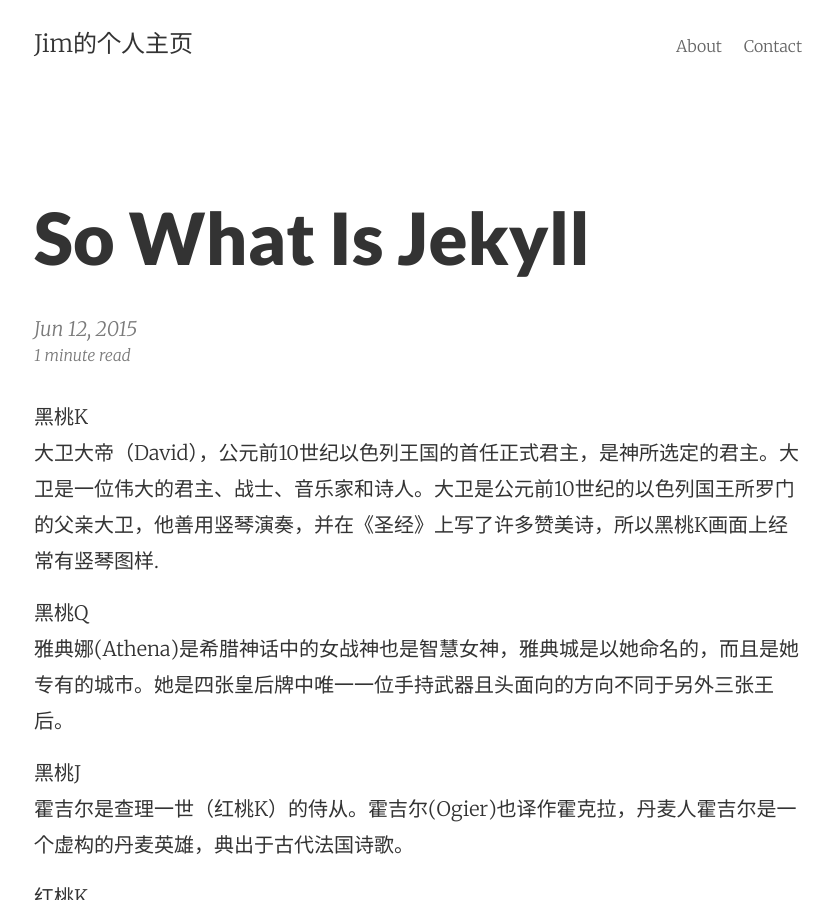
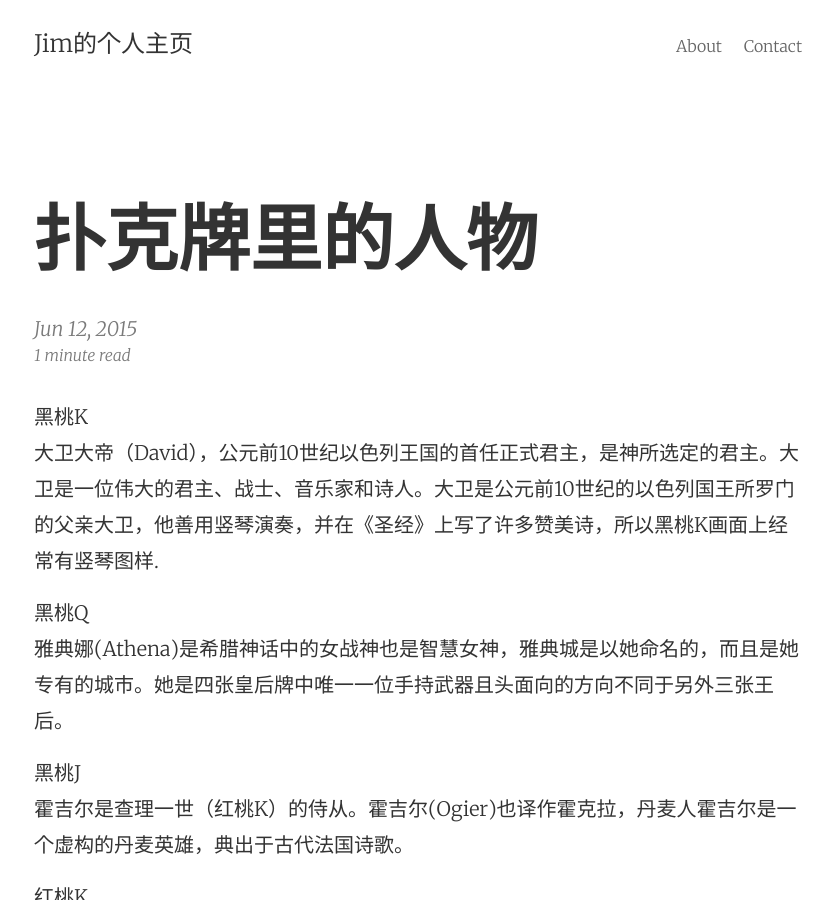
Before and after one commit to robinicon/microblog, a Jekyll site: the page built from _posts/2014-06-12-so-what-is-jekyll.md, in a window 1280 px wide and 900 px high. Shown: the whole window, without its empty margins (222-1055 px from the left). Built offline with Jekyll 4.4.1, drawn with Linux system fonts in a browser that asks for light colours; Markdown is read by kramdown in place of the engine named in the settings.

Commit message:
扑克牌里的人物解说 提交

```diff
--- a/_posts/2014-06-12-so-what-is-jekyll.md
+++ b/_posts/2014-06-12-so-what-is-jekyll.md
@@ -1,8 +1,8 @@
 ---
 layout:     post
-title:
+title:      扑克牌里的人物
 date:       2015-06-12 13:17:17
-summary:    扑克牌里的人物
+summary:    你知道扑克牌里的人物都是哪些人物么?
 categories: jekyll-pixyll
 ---
 黑桃K
```
